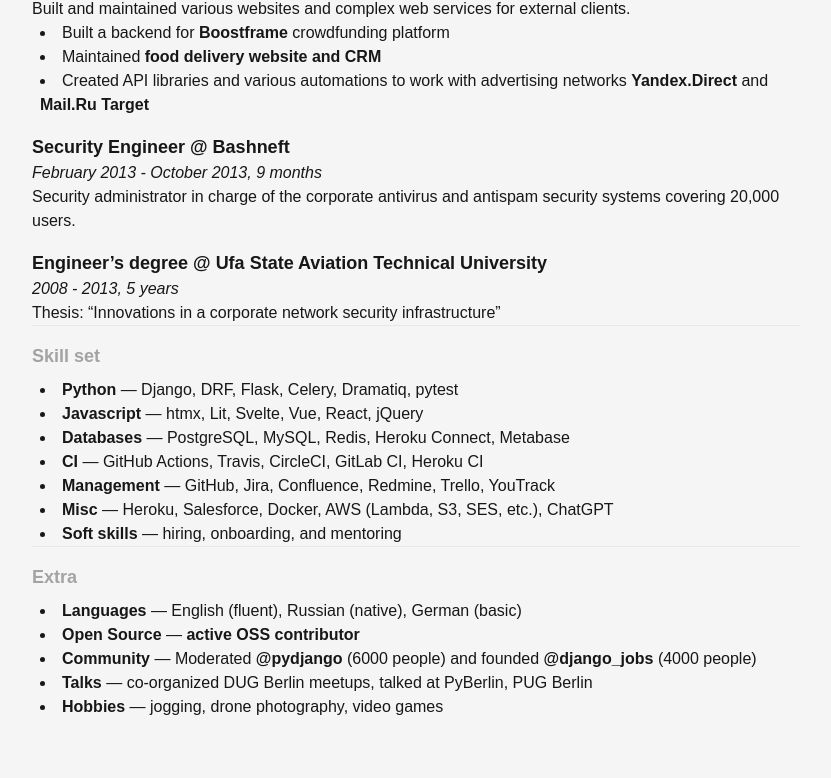
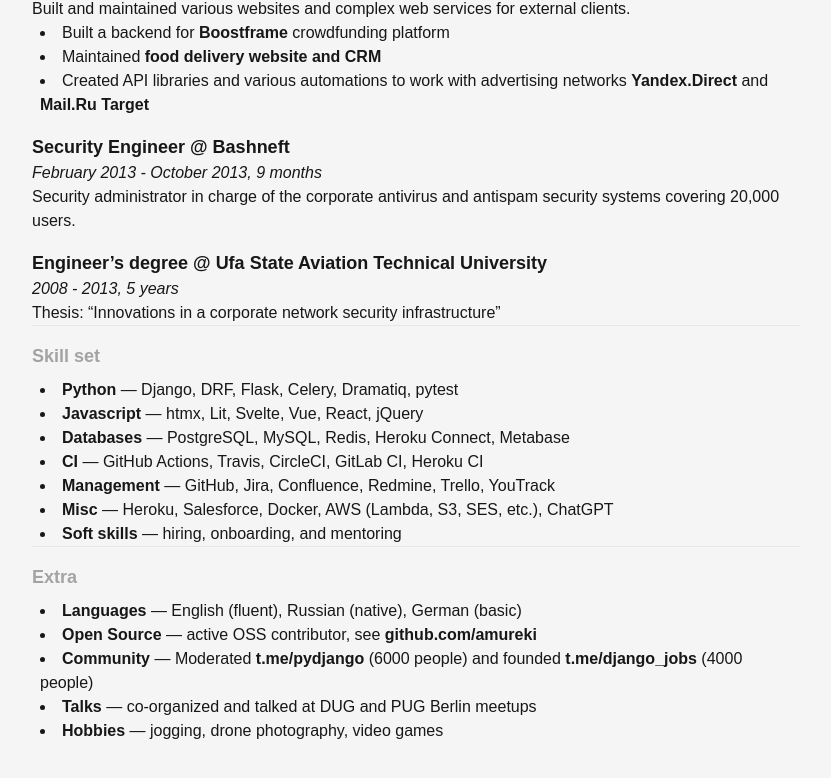
Before and after one commit to amureki/amureki.github.io, an Astro site: page /cv in a window 1280 px wide. Shown: the part 1040-1818 px from the top of the page, without its empty margins (128-959 px from the left). Built offline with nearby package versions, Linux system fonts and the light colour scheme; Astro itself is replaced by a stand-in of ours.

Commit message:
Fix docs

```diff
--- a/src/pages/cv.md
+++ b/src/pages/cv.md
@@ -16,7 +16,7 @@ I am working in a brilliant small team, maintaining and enhancing digital B2B-pl
 
 * Revamped the existing data warehouse and lifted the overall company's data culture by conducting workshops
 * Implemented a video-on-demand solution based on AWS infrastructure (MediaConvert, Lambda, CloudFront)
-* Co-developed [emark](https://github.com/voiio/emark) - a Django library to create and send markdown-based emails
+* Co-developed [emark](https://github.com/voiio/emark) - an open-source Django library to create and send markdown-based emails
 * Introduced OTP authentication to the platform
 
 ### Senior Software Engineer @ [Thermondo](https://www.thermondo.de/)
@@ -77,7 +77,7 @@ Thesis: "Innovations in a corporate network security infrastructure"
 
 ## Extra
 * __Languages__ — English (fluent), Russian (native), German (basic)
-* __Open Source__ — [active OSS contributor](https://github.com/amureki)
-* __Community__ — Moderated [@pydjango](https://t.me/pydjango) (6000 people) and founded [@django_jobs](https://t.me/django_jobs) (4000 people)
-* __Talks__ — co-organized DUG Berlin meetups, talked at PyBerlin, PUG Berlin
+* __Open Source__ — active OSS contributor, see [github.com/amureki](https://github.com/amureki)
+* __Community__ — Moderated [t.me/pydjango](https://t.me/pydjango) (6000 people) and founded [t.me/django_jobs](https://t.me/django_jobs) (4000 people)
+* __Talks__ — co-organized and talked at DUG and PUG Berlin meetups
 * __Hobbies__ — jogging, drone photography, video games
```
